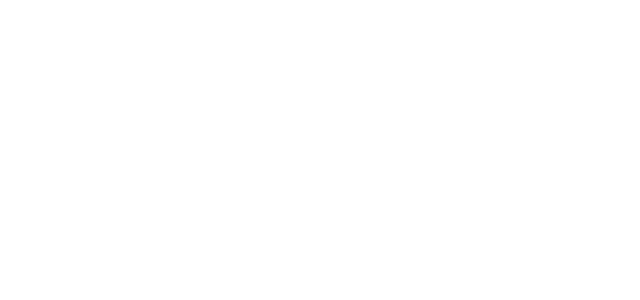
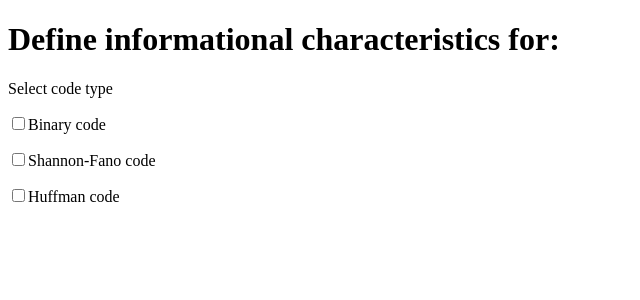
Before and after one commit to DanZZZeDanZZZeDanZZZe/information-theory-coding, a React (Create React App) app: page / in a window 1280 px wide. Shown: the top 300 px of the page, without its empty margins (0-640 px from the left). Built offline with nearby package versions, Linux system fonts and the light colour scheme.

Commit message:
add checkboxes and parametr context

```diff
--- /dev/null
+++ b/src/components/app/App.js
@@ -0,0 +1,42 @@
+import React from 'react'
+import './app.css'
+import { useEffect, useContext } from 'react'
+import parameterContext from '../../context/parameterContext/parameterContext'
+
+const App = () => {
+    const { checkboxClickHandler, settingsState} = useContext(parameterContext)
+
+    useEffect(() => {
+        console.log(settingsState)
+    }, [settingsState]);
+
+    const { checkboxes } = settingsState
+
+    return (
+        <div className="app">
+            <h1>Define informational characteristics for:</h1>
+            <div>
+                <p>Select code type</p>
+                {
+                    checkboxes.map((item, index) => {
+                        const {text, id} = item
+                        return (
+                            <p key={id}>
+                                <input
+                                    type="checkbox"
+                                    id={id}
+                                    onClick={
+                                        () => {checkboxClickHandler(index)}
+                                    }
+                                />
+                                    {text}
+                                </p>
+                        )
+                    })
+                }
+            </div>
+        </div>
+    )
+}
+
+export default App
--- /dev/null
+++ b/src/components/app/index.js
@@ -0,0 +1,3 @@
+import App from "./App";
+
+export default App
--- /dev/null
+++ b/src/context/parameterContext/ParameterState.js
@@ -0,0 +1,40 @@
+import React, { useState } from 'react'
+import parameterContext from './parameterContext'
+
+
+const ParameterState = ({children}) => {
+    const checkboxNames = ['Binary code', 'Shannon-Fano code', 'Huffman code']
+
+    const [settingsState, setSettingsState] = useState({
+        checkboxes: checkboxNames.map((item, index) => {
+            return {
+                text: item,
+                id: `checkbox-${index}`,
+                activity: false
+            }
+        })
+    });
+
+    const checkboxClickHandler = (index) => {
+        const { checkboxes } = settingsState
+        const newCheckboxes = checkboxes.map((itm, ind) => {
+            if (ind === index) return {...itm, activity: !itm.activity}
+            return {...itm, activity: itm.activity}
+        })
+        setSettingsState({
+            ...settingsState,
+            checkboxes: newCheckboxes
+        })
+    }
+
+    return (
+        <parameterContext.Provider value={{
+            checkboxClickHandler,
+            settingsState
+        }}>
+            {children}
+        </parameterContext.Provider>
+    )
+}
+
+export default ParameterState
--- /dev/null
+++ b/src/context/parameterContext/parameterContext.js
@@ -0,0 +1,5 @@
+import { createContext } from "react";
+
+const parameterContext = createContext()
+
+export default parameterContext
--- a/src/index.js
+++ b/src/index.js
@@ -1,14 +1,14 @@
 import React from 'react';
 import ReactDOM from 'react-dom';
+import App from './components/app';
+import ParameterState from './context/parameterContext/ParameterState';
+
 
 ReactDOM.render(
   <React.StrictMode>
-
+    <ParameterState>
+      <App/>
+    </ParameterState>
   </React.StrictMode>,
   document.getElementById('root')
 );
-
-// If you want your app to work offline and load faster, you can change
-// unregister() to register() below. Note this comes with some pitfalls.
-// Learn more about service workers: https://bit.ly/CRA-PWA
-serviceWorker.unregister();
```
Also changed, not shown: src/components/app/app.css (added).
